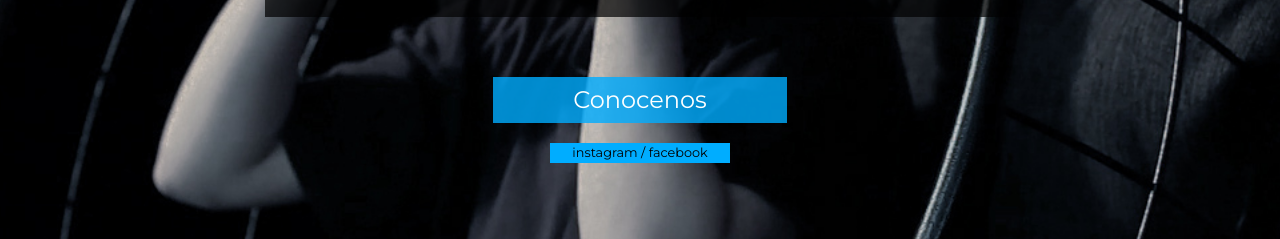
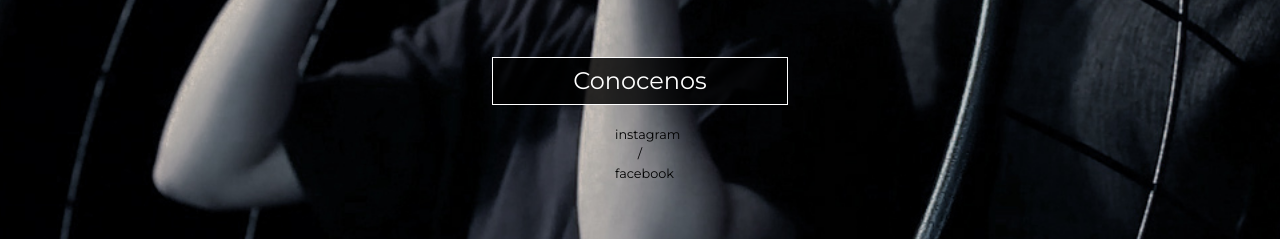
Before and after one commit to ExperienciaOK/experienciaok.github.io, a plain HTML site: page index.html in a window 1280 px wide. Shown: the part 487-726 px from the top of the page. Drawn offline with nearby package versions, Linux system fonts and the light colour scheme.

Commit message:
Add files via upload

```diff
--- a/css/estilos.css
+++ b/css/estilos.css
@@ -92,18 +92,21 @@ section {
   font-size: 1.5em;
   display: inline-block;
   margin-bottom: 20px;
-  background-color: rgba(0, 173, 255, 0.8);
+  background-color: rgba(0, 0, 0, 0.8);
+  border: 1px solid white;
   padding: 5px 80px;
 }
 
 #home .redes-home {
   font-size: 0.8em;
   display: block;
-  width: 180px;
+  width: 50px;
   margin: auto;
   color: black;
-  background-color: #00ADFF;
   /*------------------------ Quienes somos ------------------------*/
+}
+#home .redes-home img {
+  width: 50px;
 }
 
 #quienes-somos .container {
@@ -133,7 +136,7 @@ section {
 #quienes-somos .panel-izquierdo img {
   position: absolute;
   left: -45vw;
-  width: 80vw;
+  width: 60vw;
   top: 50%;
   transform: translate(0px, -50%);
 }
```
